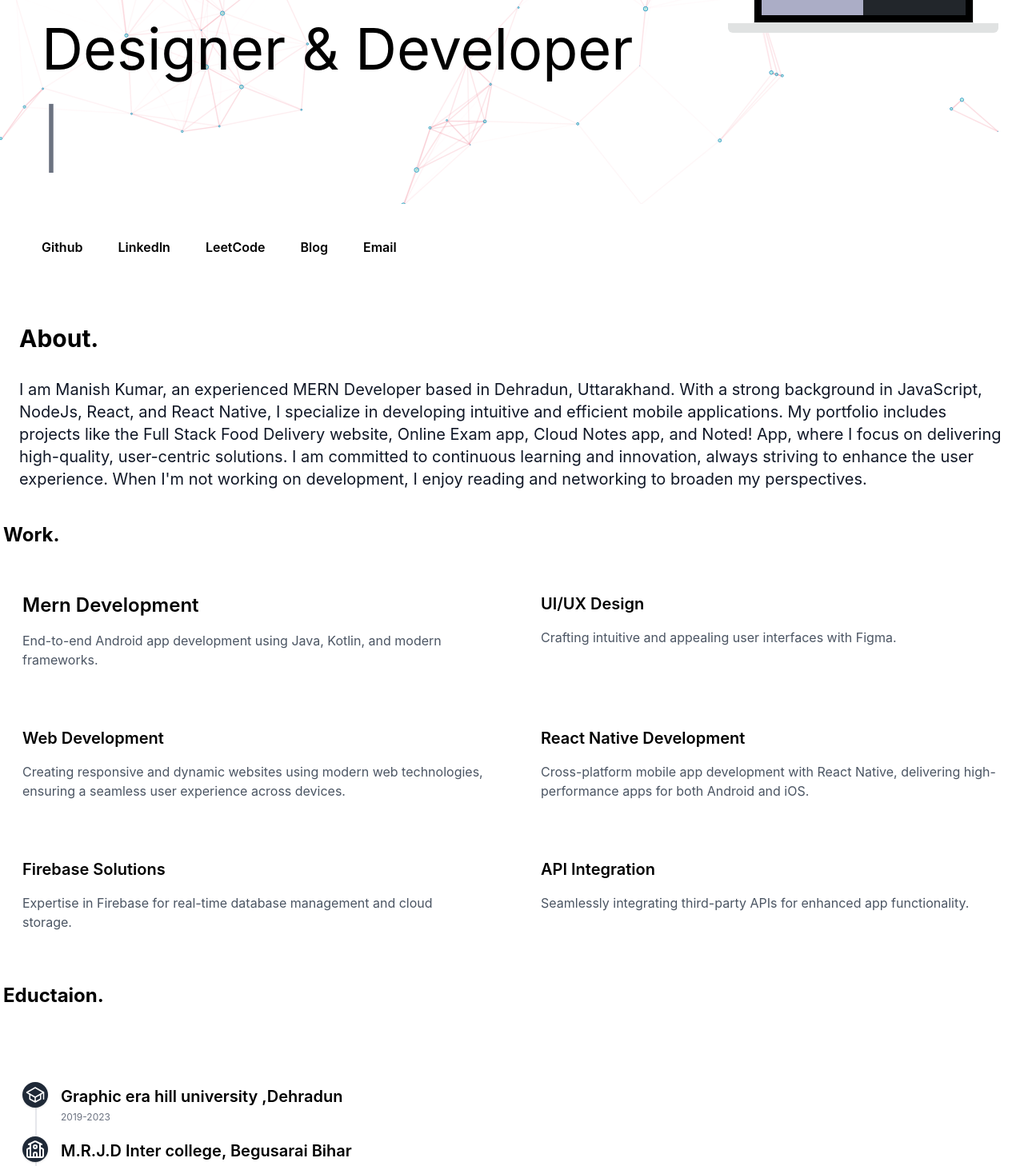
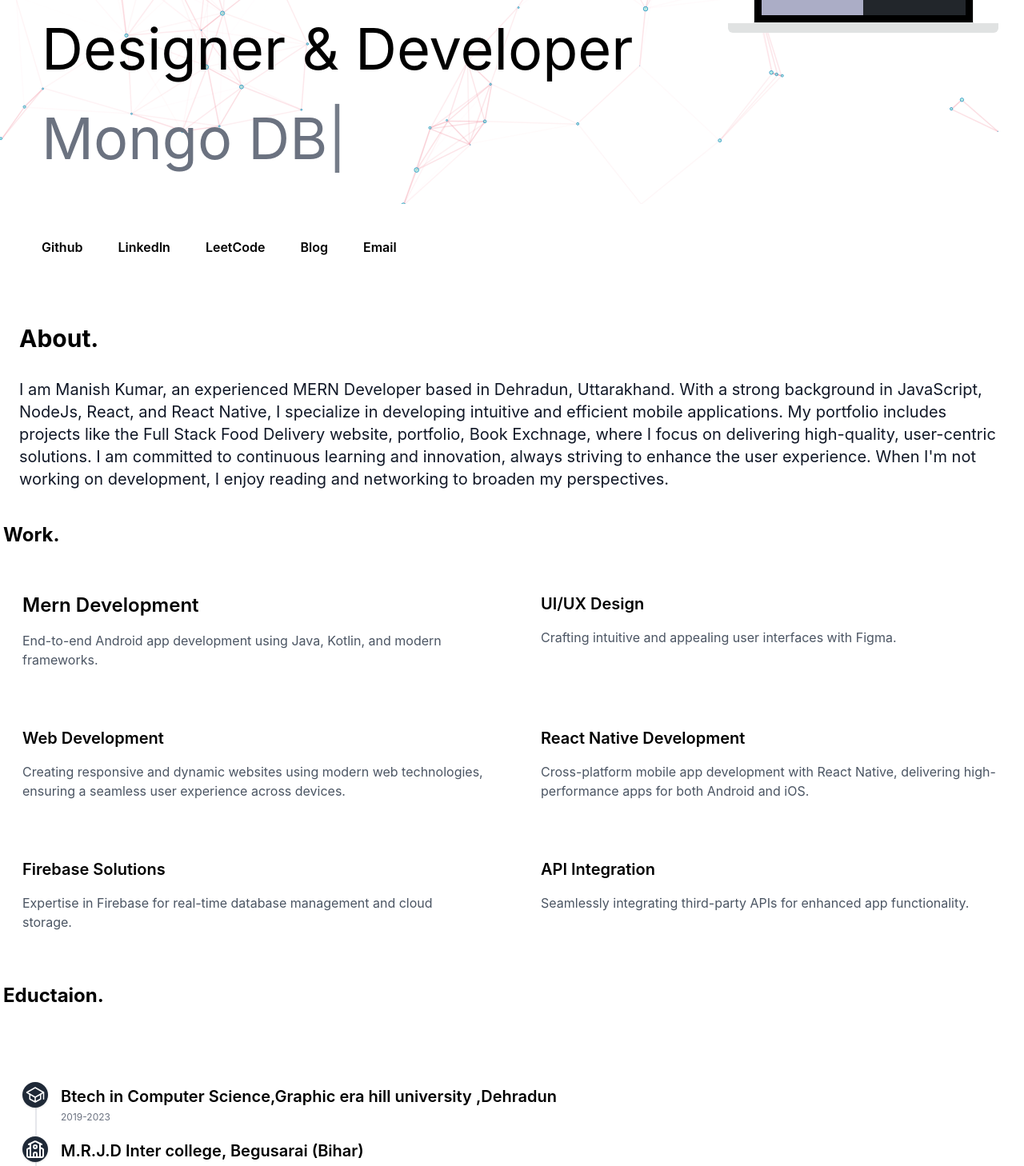
Before and after one commit to Maanish07/Full, a React (Create React App) app: page / in a window 1280 px wide. Shown: the part 460-1918 px from the top of the page at 80% size. Built offline with nearby package versions, Linux system fonts and the light colour scheme.

Commit message:
new change

```diff
--- a/src/components/About.js
+++ b/src/components/About.js
@@ -10,11 +10,11 @@ function About() {
         Uttarakhand. With a strong background in JavaScript, NodeJs, React, and
         React Native, I specialize in developing intuitive and efficient mobile
         applications. My portfolio includes projects like the Full Stack Food
-        Delivery website, Online Exam app, Cloud Notes app, and Noted! App,
-        where I focus on delivering high-quality, user-centric solutions. I am
-        committed to continuous learning and innovation, always striving to
-        enhance the user experience. When I'm not working on development, I
-        enjoy reading and networking to broaden my perspectives.
+        Delivery website, portfolio, Book Exchnage, where I focus on delivering
+        high-quality, user-centric solutions. I am committed to continuous
+        learning and innovation, always striving to enhance the user experience.
+        When I'm not working on development, I enjoy reading and networking to
+        broaden my perspectives.
       </p>
     </div>
   );
--- a/src/components/Contact.js
+++ b/src/components/Contact.js
@@ -20,7 +20,7 @@ function Contact() {
             <button className="relative inline-flex items-center justify-center px-8 py-3 mt-10 text-base font-semibold text-white bg-black rounded hover:shadow-lg hover:scale-105 transition-transform duration-300">
               <span className="z-10">Contact</span>
 
-              {/* Gradient border effect */}
+
               <span className="absolute inset-0  rounded bg-gradient-to-r from-pink-500 via-purple-500 to-blue-500 p-1.5 blur-md"></span>
               <span className="absolute inset-0 rounded  bg-black"></span>
             </button>
--- a/src/components/Intro.js
+++ b/src/components/Intro.js
@@ -12,11 +12,11 @@ const textVariants = {
 
 function Intro() {
   const typingStrings = [
-    "React Js",
+    "React js",
     "React Native",
-    "Node Js",
-    "Express",
-    "Mongo Db",
+    "Node js",
+    "Express js",
+    "Mongo DB",
   ];
   return (
     <>
--- a/src/components/Timeline.js
+++ b/src/components/Timeline.js
@@ -22,7 +22,8 @@ const Timeline = () => {
               </span>
               <div class="ml-12 w-auto pt-1">
                 <h6 class="text-xl font-semibold text-black">
-                  Graphic era hill university ,Dehradun
+                  Btech in Computer Science,Graphic era hill university
+                  ,Dehradun
                 </h6>
                 <p class="mt-1 text-xs text-gray-500">2019-2023</p>
               </div>
@@ -33,7 +34,7 @@ const Timeline = () => {
               </span>
               <div class="ml-12 w-auto pt-1">
                 <h6 class="text-xl font-semibold text-black">
-                  M.R.J.D Inter college, Begusarai Bihar
+                  M.R.J.D Inter college, Begusarai (Bihar)
                 </h6>
                 <p class="mt-1 text-xs text-gray-500">2016-2018</p>
               </div>
```
